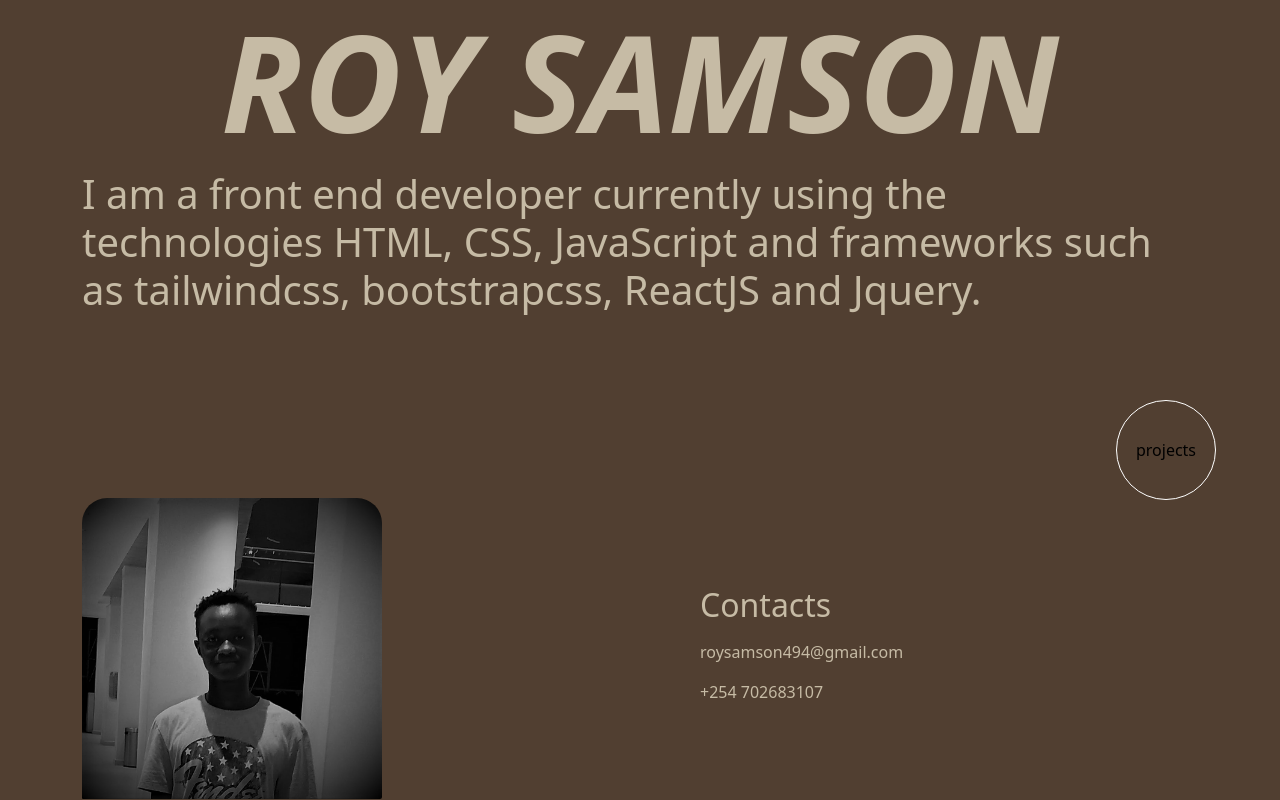
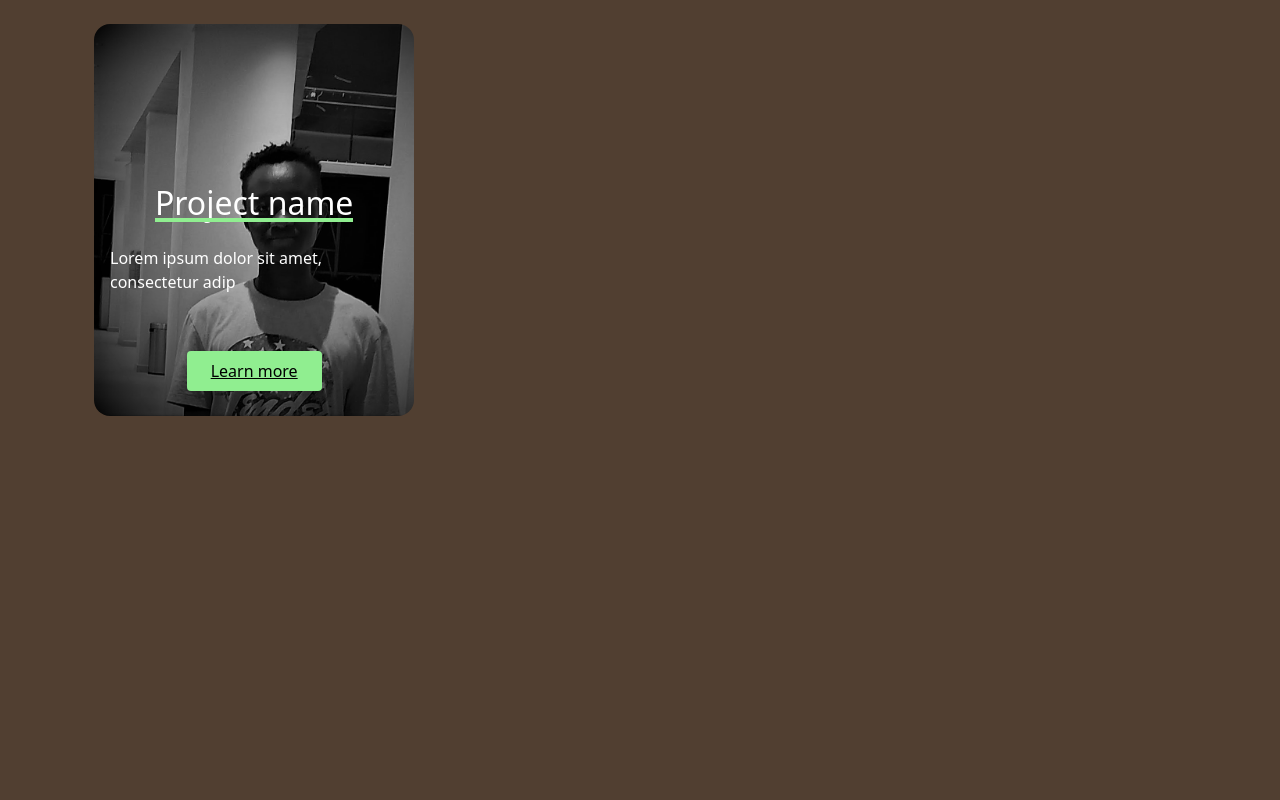
Before and after one commit to RoySamson-stack/roy-samson-portfolio, a plain HTML site: page index.html in a window 1280 px wide. Drawn offline with nearby package versions, Linux system fonts and the light colour scheme.

Commit message:
making the javascript and the projects cards to showcase the projects

```diff
--- a/index.css
+++ b/index.css
@@ -1,6 +1,10 @@
 * {
   margin: 0px;
   padding: 0px;
+}
+*,
+*::before, *::after{
+  box-sizing: border-box;
 }
 
 body {
@@ -34,7 +38,9 @@ body {
 #image-container {
   text-align: left;
 }
-
+#container{
+  display: none;
+}
 .link-btn {
   height: 100px;
   background-color: inherit;
@@ -48,4 +54,48 @@ body {
 }.contact{
   position: absolute;
   bottom: 10%;
+}#card{
+  place-items:center;
+  color: white;
+  background-image: url("img/image.png");
+  background-repeat: no-repeat;
+  background-size: cover;
+  padding: 10rem 0 0;
+  max-width: 35ch;
+  border-radius: 1rem;
+  overflow: hidden;
+
+}.card-content{
+  --padding: 1.5em;
+  padding: var(--padding);
+  background: linear-gradient(
+    hsl(0 0% 0%/ 0),
+    hsl(0 0% 0% / 1),
+  );
 }
+.card-title{
+  place-items: center;
+position: relative;
+/* outline: 1px solid red; */
+width:max-content;
+}.card-title::after{
+  content: "";
+  position: absolute;
+  height: 4px;
+  left: 0;
+  bottom:0;
+  width: 100%;
+  background: lightgreen;
+}.button{
+  cursor: pointer;
+  display: inline-block;
+  color: black;
+  background-color:lightgreen;
+  padding: 0.5em 1.5em;
+  margin: 25px 25px;
+  border-radius: 0.25em;
+
+}
+.button:hover, .button:focus{
+  background-color: white;
+}
--- a/index.html
+++ b/index.html
@@ -19,7 +19,7 @@
       <div class="main">
         <h1 class="main-title">ROY SAMSON</h1>
       </div>
-      <div class="conatin-me">
+      <div class="contain-me">
         <h1 class="title">
           I am a front end developer currently using the technologies
           HTML, CSS, JavaScript and frameworks such as tailwindcss, bootstrapcss, ReactJS and Jquery.
@@ -27,10 +27,10 @@
       </div>
     </div>
     <div class="row">
-     <div class="col-sm-6" id="image-container">
-       <img src="img/image.png" class=" image_me" id=""/>
-     </div>
-     <div class="line"></div>
+      <div class="col-sm-6" id="image-container">
+        <img src="img/image.png" class=" image_me" id="" />
+      </div>
+      <div class="line"></div>
       <div class="line"></div>
       <div class="col contain">
         <div class="contact">
@@ -41,7 +41,20 @@
         </div>
       </div>
     </div>
-    <input class="link-btn" type="submit" onClick="projectShow();" value="projects"/>
+    <input class="link-btn" type="submit" onClick="projectShow();" value="projects" />
+  </div>
+  <div class="container" id="">
+    <div class="row">
+      <div class="card-content">
+      <div class="col" id="card">
+        <h2 class="card-title">Project name</h2>
+        <p class="card-body">
+          Lorem ipsum dolor sit amet, consectetur adip
+        </p>
+        <a href="#" class="button">Learn more</a>
+      </div>
+      </div>
+    </div>
   </div>
   <script src="https://ajax.googleapis.com/ajax/libs/jquery/3.2.1/jquery.min.js"></script>
   <script src="https://unpkg.com/aos@next/dist/aos.js"></script>
```
